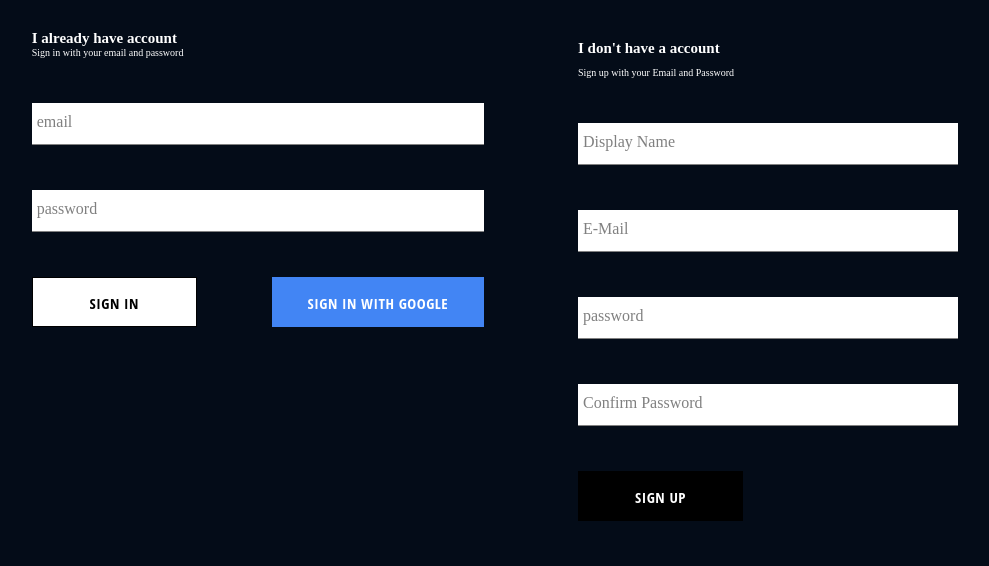
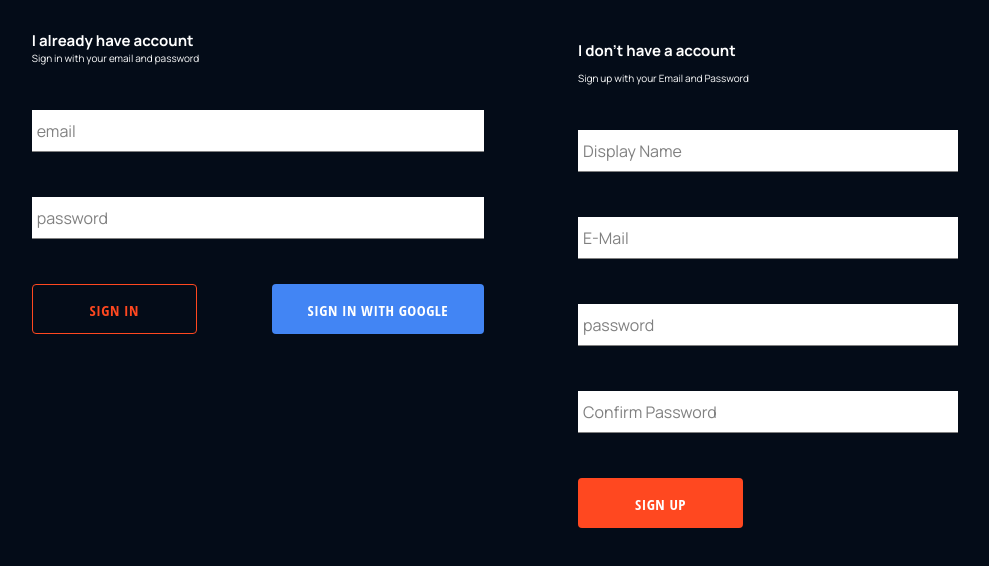
Before and after one commit to 4bdul4ziz/Artificial-Conversation-Entity, a React (Create React App) app in the folder website/: page /login in a window 1280 px wide. In both pictures the pointer is over the button "SIGN IN". Shown: the top 566 px of the page, without its empty margins (157-1146 px from the left). Built offline with nearby package versions, Linux system fonts and the light colour scheme.

Commit message:
pimp up sign up css !TODO : Resposive

```diff
--- a/website/src/components/CustomButton/CustomButton.scss
+++ b/website/src/components/CustomButton/CustomButton.scss
@@ -6,26 +6,29 @@
     line-height: 50px;
     padding: 0 35px 0 35px;
     font-size: 15px;
-    background-color: black;
+    background-color: #FF4820;
     color: white;
     text-transform: uppercase;
     font-family: 'Open Sans Condensed';
     font-weight: bolder;
     border: 1px solid transparent;
+    border-radius: 4px;
     cursor: pointer;
+    transition: all .3s;
 
     &:hover {
-      background-color: white;
-      color: black;
-      border: 1px solid black;
+      background-color: transparent;
+      color: #FF4820;
+      border: 1px solid #FF4820;
     }
     &.google-sign-in{
       background-color: #4285f4;
       color: white;
       // margin-left: 10px;
       &:hover{
-        background-color: #357ae8;
-        border: 1px solid transparent;
+        background-color: transparent;
+        color: #357ae8;
+        border: 1px solid #4285f4;
       }
     }
   }
--- a/website/src/pages/Login/Login.scss
+++ b/website/src/pages/Login/Login.scss
@@ -1,4 +1,5 @@
 .login {
+    font-family: var(--font-family);
     color:white;
     width: 950px;
     display: flex;
```
